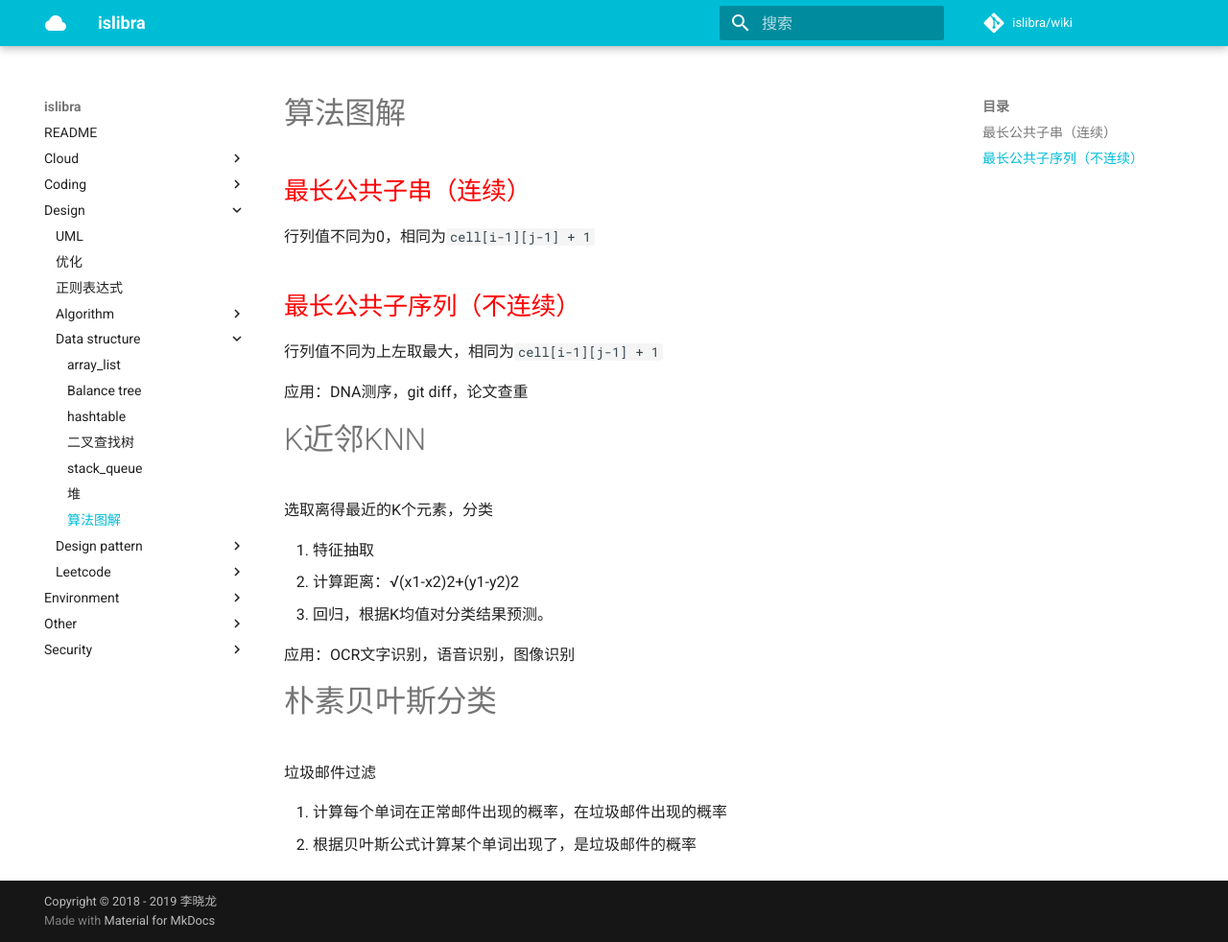
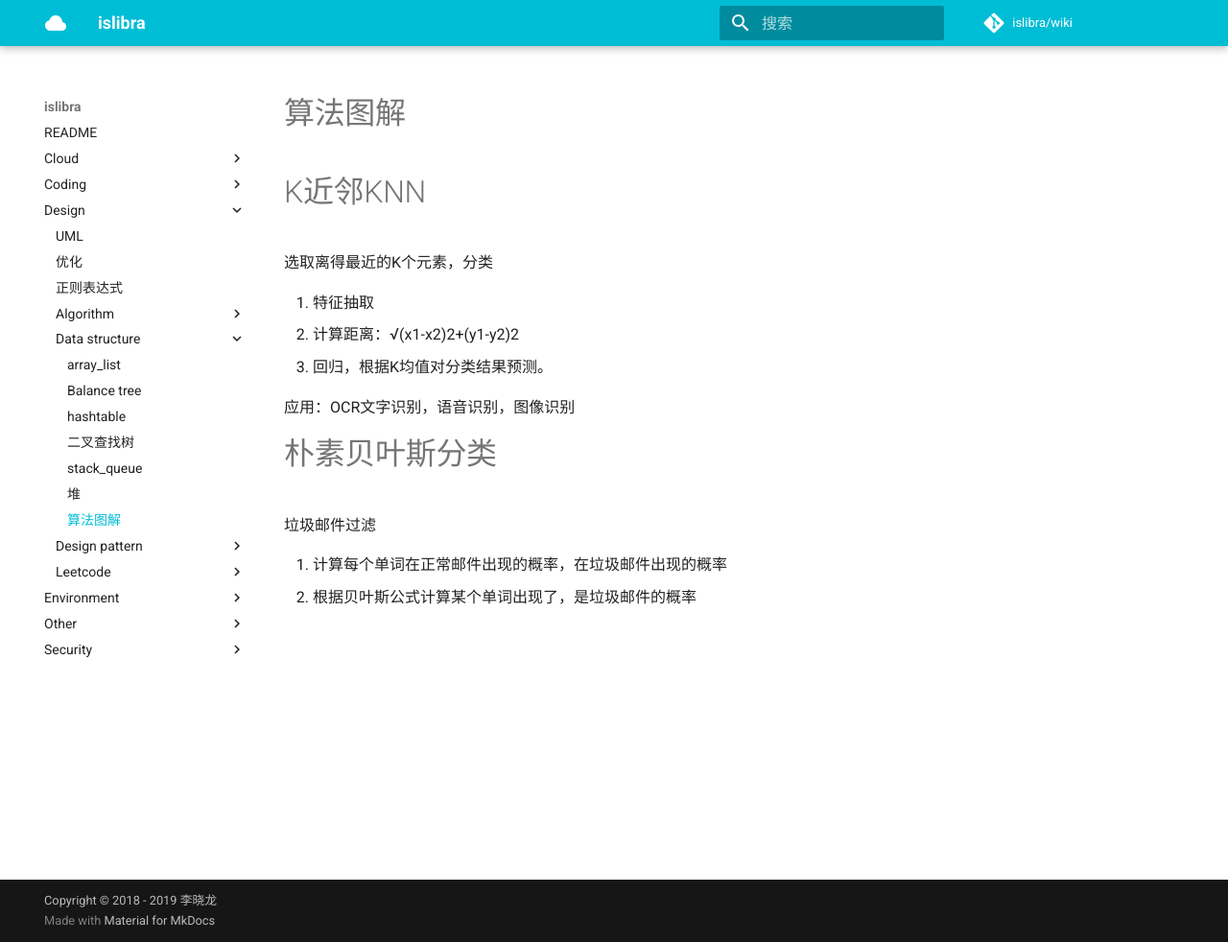
Before and after one commit to islibra/wiki, an MkDocs documentation site: the page built from docs/design/data_structure/算法图解.md, in a window 1280 px wide and 982 px high. Shown: the whole window at 96% size. Built offline with MkDocs 1.6.1 and Material for MkDocs 9.7.7, drawn with Linux system fonts in a browser that asks for light colours; comment, search, counter and statistics services are not loaded.

Commit message:
Update 算法图解.md

```diff
--- a/docs/design/data_structure/算法图解.md
+++ b/docs/design/data_structure/算法图解.md
@@ -1,14 +1,4 @@
 # 算法图解
-
-## 最长公共子串（连续）
-
-行列值不同为0，相同为`cell[i-1][j-1] + 1`
-
-## 最长公共子序列（不连续）
-
-行列值不同为上左取最大，相同为`cell[i-1][j-1] + 1`
-
-应用：DNA测序，git diff，论文查重
 
 # K近邻KNN
 
```
